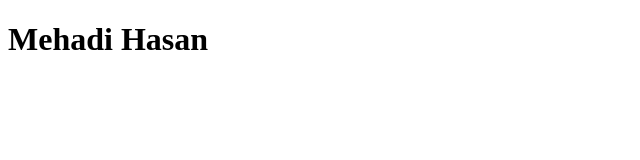
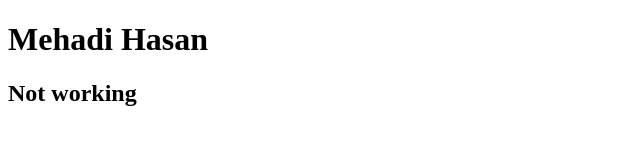
Before and after one commit to Mehadi98/Practice-Portfolio, a plain HTML site: page index.html in a window 1280 px wide. Shown: the whole page, without its empty margins (0-640 px from the left). Drawn offline with Linux system fonts and the light colour scheme.

```diff
--- a/index.html
+++ b/index.html
@@ -8,5 +8,6 @@
 </head>
 <body>
     <h1>Mehadi Hasan</h1>
+    <h2>Not working</h2>
 </body>
 </html>
```
